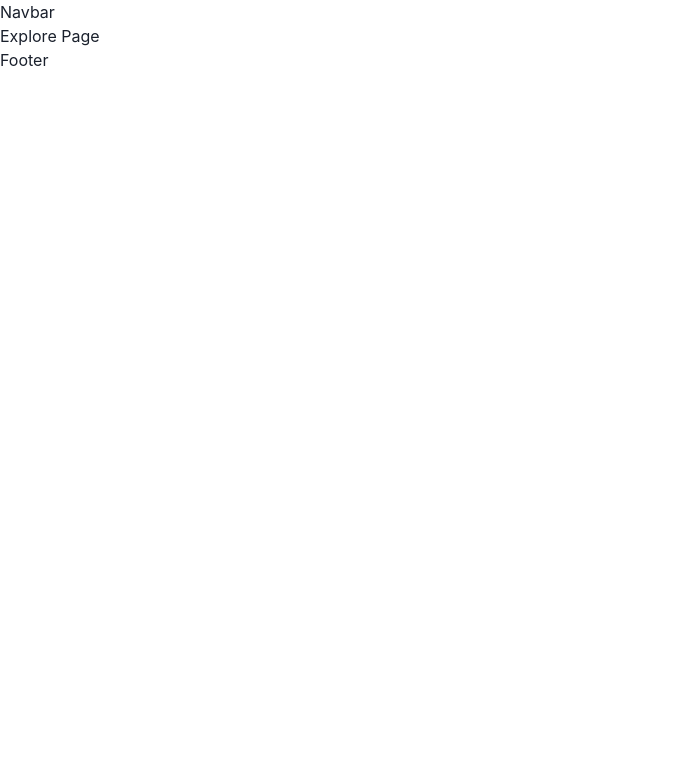
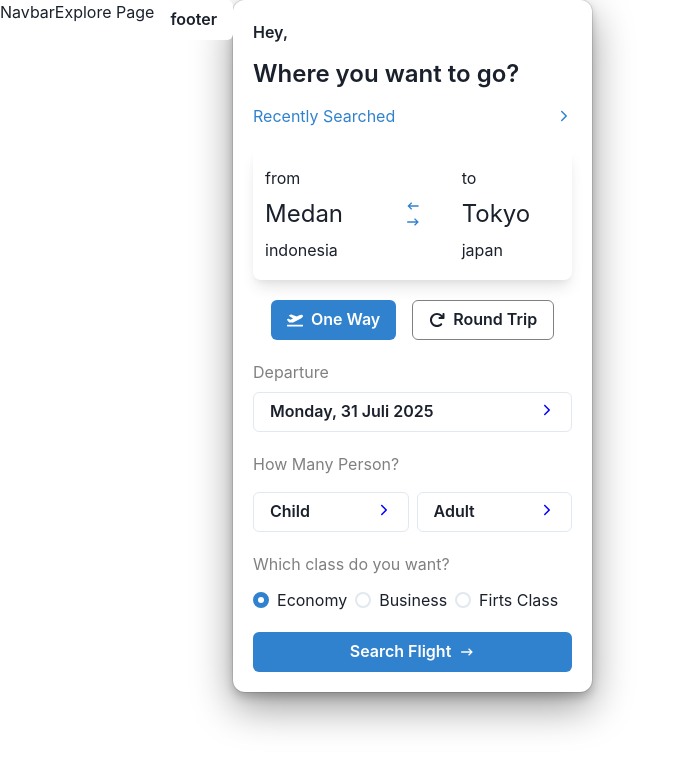
Before and after one commit to harbanery/ankasa-ticketing-app, a React (Vite) app: page / in a window 1280 px wide. Shown: the top 768 px of the page, without its empty margins (0-677 px from the left). Built offline with nearby package versions, Linux system fonts and the light colour scheme.

Commit message:
feat: landing page, add search flight component

```diff
--- /dev/null
+++ b/src/components/module/SearchFlightModal/index.jsx
@@ -0,0 +1,147 @@
+import {
+  Box,
+  Button,
+  Flex,
+  Grid,
+  GridItem,
+  Popover,
+  PopoverArrow,
+  PopoverBody,
+  PopoverCloseButton,
+  PopoverContent,
+  PopoverTrigger,
+  Radio,
+  RadioGroup,
+  Stack,
+  Text,
+} from "@chakra-ui/react";
+import React from "react";
+import { CgArrowLeft, CgArrowRight } from "react-icons/cg";
+import { FaPlaneDeparture } from "react-icons/fa";
+import { FaArrowRotateRight } from "react-icons/fa6";
+import { IoIosArrowForward } from "react-icons/io";
+
+const SearchFlight = () => {
+  const [value, setValue] = React.useState("1");
+  return (
+    <Box p={5} boxShadow={"dark-lg"} rounded={"xl"}>
+      <Grid gap={3} mb={5}>
+        <Text fontWeight={"600"} align="left">
+          Hey,
+        </Text>
+        <Text fontWeight={"600"} fontSize="2xl" align="left">
+          Where you want to go?
+        </Text>
+        <Stack
+          display={"flex"}
+          justifyContent={"space-between"}
+          direction="row"
+          color="blue.500"
+          alignItems={"center"}
+        >
+          <Text>Recently Searched</Text>
+          <Text>{<IoIosArrowForward />}</Text>
+        </Stack>
+      </Grid>
+      <Grid
+        boxShadow="lg"
+        rounded={"lg"}
+        p={3}
+        width="319px"
+        templateRows="repeat(3, 1fr)"
+        templateColumns="repeat(3, 1fr)"
+        alignItems={"center"}
+        mb={5}
+      >
+        <GridItem>from</GridItem>
+        <GridItem />
+        <GridItem>to</GridItem>
+        <GridItem fontSize="2xl">Medan</GridItem>
+        <GridItem mx={"auto"} color={"blue.500"}>
+          {<CgArrowLeft />} {<CgArrowRight />}
+        </GridItem>
+        <GridItem fontSize="2xl">Tokyo</GridItem>
+        <GridItem>indonesia</GridItem>
+        <GridItem />
+        <GridItem>japan</GridItem>
+      </Grid>
+
+      <Stack
+        direction="row"
+        spacing={4}
+        mb={5}
+        display={"flex"}
+        justifyContent={"center"}
+      >
+        <Button
+          leftIcon={<FaPlaneDeparture />}
+          colorScheme="blue"
+          variant="solid"
+        >
+          One Way
+        </Button>
+        <Button
+          leftIcon={<FaArrowRotateRight />}
+          colorScheme="gray"
+          variant="outline"
+          border="1px"
+          borderColor="gray"
+        >
+          Round Trip
+        </Button>
+      </Stack>
+      <Box mb={5}>
+        <Text color={"gray"} align={"left"}>
+          Departure
+        </Text>
+        <Button mt={2} bg={"white"} variant={"outline"} width="full">
+          <Flex w={"full"} justifyContent={"space-between"}>
+            <Text>Monday, 31 Juli 2025</Text>
+            <Text>{<IoIosArrowForward color="blue" />}</Text>
+          </Flex>
+        </Button>
+      </Box>
+      <Box mb={5}>
+        <Text color={"gray"} align="left">
+          How Many Person?
+        </Text>
+        <Flex columnGap={2} justify={"space-between"} mt={2}>
+          <Button w={"full"} bg={"white"} mt={2} variant="outline">
+            <Flex w={"full"} justifyContent={"space-between"}>
+              <Text>Child</Text>{" "}
+              <Text>{<IoIosArrowForward color="blue" />}</Text>
+            </Flex>
+          </Button>
+          <Button w={"full"} bg={"white"} mt={2} variant="outline">
+            <Flex w={"full"} justifyContent={"space-between"}>
+              <Text>Adult</Text>{" "}
+              <Text>{<IoIosArrowForward color="blue" />}</Text>
+            </Flex>
+          </Button>
+        </Flex>
+      </Box>
+      <Box mb={5}>
+        <Text color={"gray"} align="left">
+          Which class do you want?
+        </Text>
+        <RadioGroup mt={3} onChange={setValue} value={value}>
+          <Stack direction="row">
+            <Radio value="1">Economy</Radio>
+            <Radio value="2">Business</Radio>
+            <Radio value="3">Firts Class</Radio>
+          </Stack>
+        </RadioGroup>
+      </Box>
+      <Button
+        width="full"
+        rightIcon={<CgArrowRight />}
+        colorScheme="blue"
+        variant="solid"
+      >
+        Search Flight
+      </Button>
+    </Box>
+  );
+};
+
+export default SearchFlight;
--- a/src/pages/layout/LayoutMain/index.jsx
+++ b/src/pages/layout/LayoutMain/index.jsx
@@ -1,12 +1,26 @@
+import { Button, Flex, useDisclosure } from "@chakra-ui/react";
 import React from "react";
 import { Outlet } from "react-router-dom";
+import SearchFlight from "../../../components/module/SearchFlightModal";
 
 const LayoutMain = () => {
   return (
     <>
-      <h1>Navbar</h1>
-      <Outlet />
-      <h1>Footer</h1>
+      <Flex>
+        <h1>Navbar</h1>
+        <Outlet />
+        <Button
+          _active={{
+            bg: null,
+            transform: null,
+          }}
+          bg="white"
+          _hover="none"
+        >
+        footer
+        </Button>
+        <SearchFlight />
+      </Flex>
     </>
   );
 };
```
